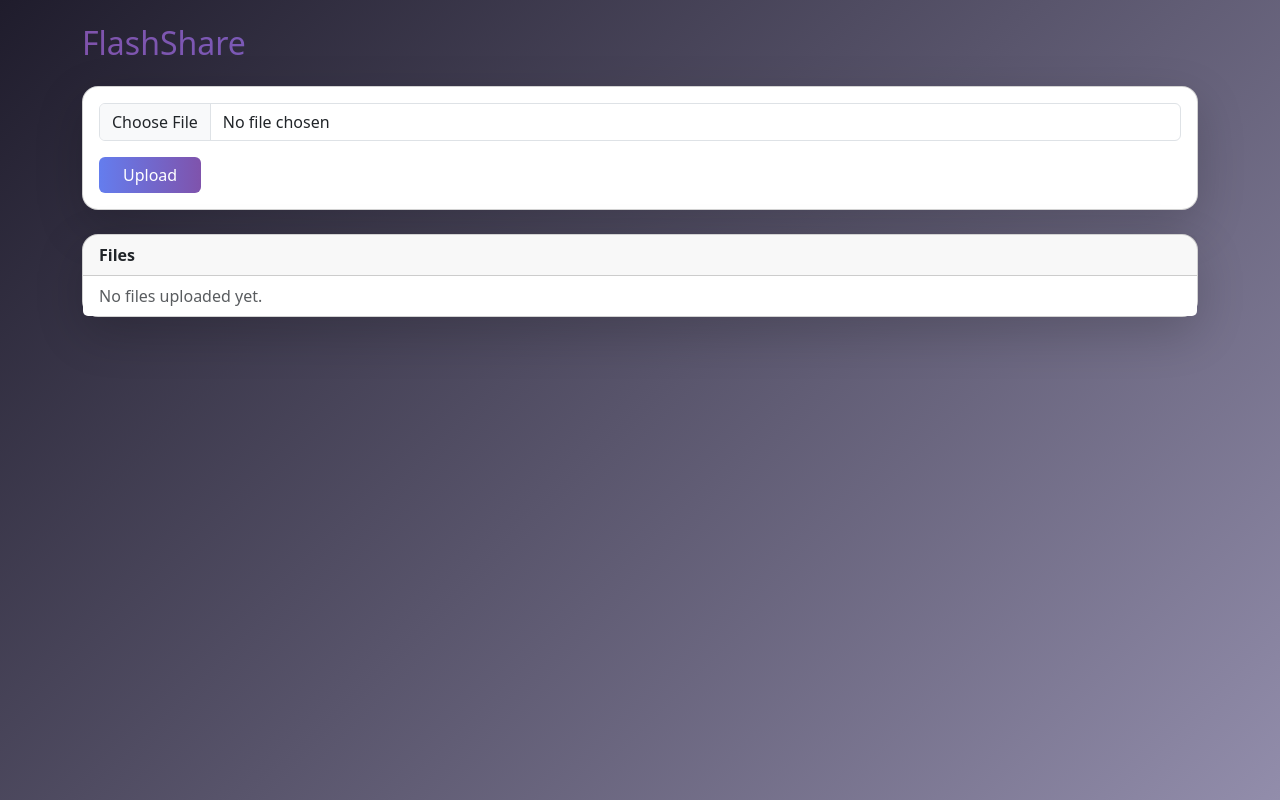
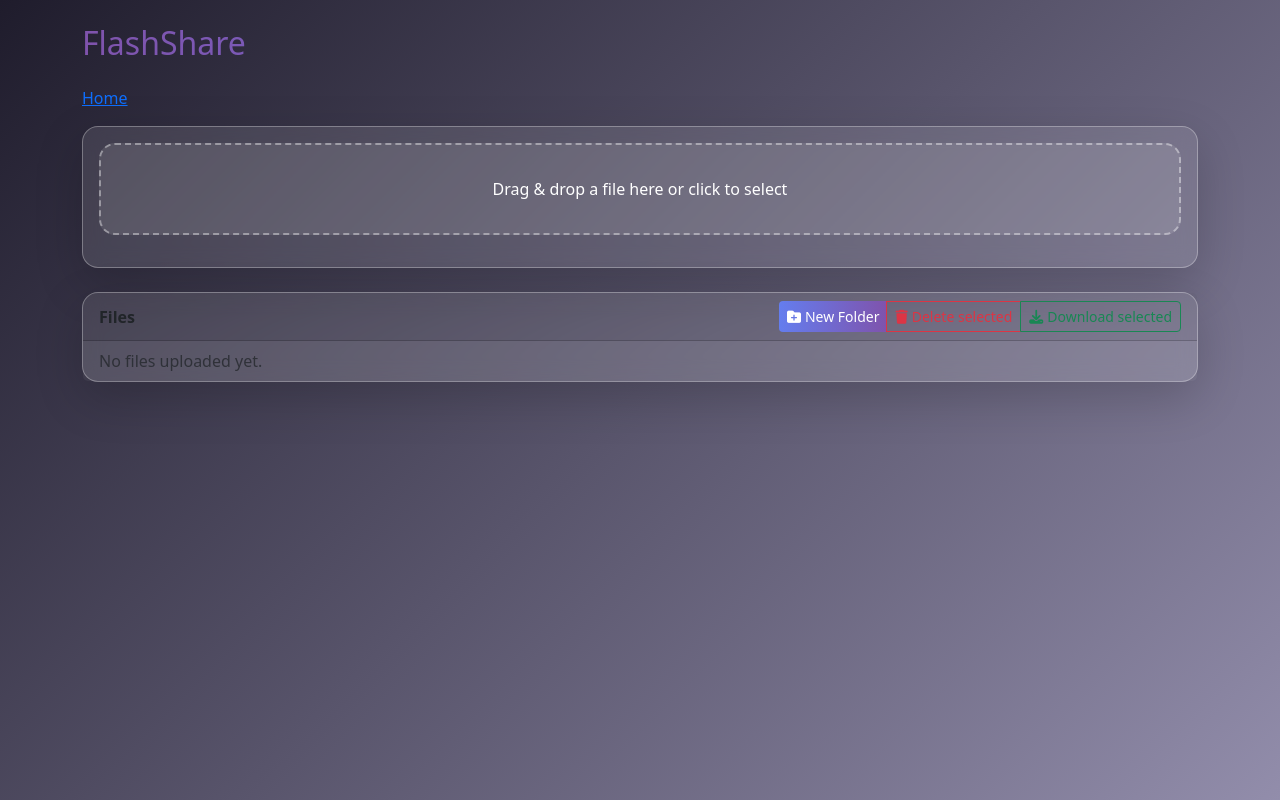
Before and after one commit to murryanbul/aitest, a Flask app: page / in a window 1280 px wide. Run offline with Flask 2, Linux system fonts and the light colour scheme; some libraries are stand-ins or nearby versions.

Commit message:
feat: modernize file action UI with modals

```diff
--- a/app.py
+++ b/app.py
@@ -1,67 +1,194 @@
 import os
+import io
+import shutil
+import zipfile
 from datetime import datetime
-from flask import Flask, render_template, request, redirect, url_for, send_from_directory, flash, jsonify
+from flask import (
+    Flask,
+    render_template,
+    request,
+    send_from_directory,
+    flash,
+    jsonify,
+    send_file,
+    abort,
+)
+from werkzeug.utils import secure_filename
+from werkzeug.exceptions import RequestEntityTooLarge
 
 UPLOAD_FOLDER = 'uploads'
-ALLOWED_EXTENSIONS = set(['txt', 'pdf', 'png', 'jpg', 'jpeg', 'gif', 'zip', 'mp4', 'mp3', 'csv', 'xlsx', 'docx'])
+ALLOWED_EXTENSIONS = {
+    'txt', 'pdf', 'png', 'jpg', 'jpeg', 'gif', 'zip',
+    'mp4', 'mp3', 'csv', 'xlsx', 'docx'
+}
+IMAGE_EXTENSIONS = {'png', 'jpg', 'jpeg', 'gif'}
 
 app = Flask(__name__)
 app.secret_key = "file-sharing-secret-key"
 app.config['UPLOAD_FOLDER'] = UPLOAD_FOLDER
+app.config['MAX_CONTENT_LENGTH'] = 50 * 1024 * 1024  # 50MB limit
 
 if not os.path.exists(UPLOAD_FOLDER):
     os.makedirs(UPLOAD_FOLDER)
 
+
+def safe_path(*paths):
+    base = os.path.abspath(app.config['UPLOAD_FOLDER'])
+    final = os.path.abspath(os.path.join(base, *paths))
+    if os.path.commonpath([final, base]) != base:
+        raise ValueError("Unsafe path")
+    return final
+
 def allowed_file(filename):
     return '.' in filename and filename.rsplit('.', 1)[1].lower() in ALLOWED_EXTENSIONS
 
-def get_files():
-    files = []
-    for filename in os.listdir(UPLOAD_FOLDER):
-        path = os.path.join(UPLOAD_FOLDER, filename)
-        stat = os.stat(path)
-        files.append({
-            'name': filename,
+def get_files(path=""):
+    directory = safe_path(path)
+    entries = []
+    for name in os.listdir(directory):
+        full = os.path.join(directory, name)
+        rel_path = os.path.join(path, name) if path else name
+        stat = os.stat(full)
+        is_folder = os.path.isdir(full)
+        extension = name.rsplit('.', 1)[1].lower() if '.' in name else ''
+        entries.append({
+            'name': name,
+            'path': rel_path.replace("\\", "/"),
             'size': stat.st_size,
             'date': datetime.fromtimestamp(stat.st_ctime).strftime("%Y-%m-%d %H:%M"),
+            'is_image': extension in IMAGE_EXTENSIONS,
+            'is_folder': is_folder,
         })
-    files.sort(key=lambda f: f['date'], reverse=True)
-    return files
+    entries.sort(key=lambda f: (not f['is_folder'], f['name'].lower()))
+    return entries
 
-@app.route('/', methods=['GET', 'POST'])
-def index():
-    if request.method == 'POST':
-        if 'file' not in request.files:
-            flash('No file part', 'danger')
-            return redirect(request.url)
-        file = request.files['file']
-        if file.filename == '':
-            flash('No selected file', 'danger')
-            return redirect(request.url)
-        if file and allowed_file(file.filename):
-            filename = file.filename
-            file.save(os.path.join(app.config['UPLOAD_FOLDER'], filename))
-            flash(f'Uploaded {filename} successfully!', 'success')
-            return redirect(url_for('index'))
-        else:
-            flash('File type not allowed.', 'danger')
-            return redirect(request.url)
-    files = get_files()
-    return render_template('index.html', files=files)
+@app.route('/', defaults={'path': ''})
+@app.route('/<path:path>')
+def index(path):
+    files = get_files(path)
+    breadcrumbs = []
+    if path:
+        parts = path.split('/')
+        accum = ''
+        for part in parts:
+            accum = os.path.join(accum, part) if accum else part
+            breadcrumbs.append({'name': part, 'path': accum.replace("\\", "/")})
+    return render_template('index.html', files=files, path=path, breadcrumbs=breadcrumbs)
 
-@app.route('/uploads/<filename>')
+
+@app.route('/upload', methods=['POST'])
+def upload():
+    path = request.args.get('path', '')
+    if 'file' not in request.files:
+        return jsonify({'success': False, 'error': 'No file part'}), 400
+    file = request.files['file']
+    if file.filename == '':
+        return jsonify({'success': False, 'error': 'No selected file'}), 400
+    if file and allowed_file(file.filename):
+        filename = secure_filename(file.filename)
+        dest = safe_path(path, filename)
+        os.makedirs(os.path.dirname(dest), exist_ok=True)
+        file.save(dest)
+        return jsonify({'success': True, 'filename': filename})
+    return jsonify({'success': False, 'error': 'File type not allowed'}), 400
+
+
+@app.errorhandler(RequestEntityTooLarge)
+def file_too_large(e):
+    return jsonify({'success': False, 'error': 'File too large (max 50MB)'}), 413
+
+@app.route('/uploads/<path:filename>')
 def uploaded_file(filename):
     return send_from_directory(app.config['UPLOAD_FOLDER'], filename)
 
-@app.route('/delete/<filename>', methods=['POST'])
-def delete_file(filename):
-    path = os.path.join(app.config['UPLOAD_FOLDER'], filename)
+@app.route('/delete/<path:filepath>', methods=['POST'])
+def delete_file(filepath):
+    try:
+        path = safe_path(filepath)
+    except ValueError:
+        return jsonify({'success': False}), 400
+    if os.path.isdir(path):
+        shutil.rmtree(path, ignore_errors=True)
+        flash(f"Deleted {filepath}.", "success")
+        return jsonify({'success': True})
     if os.path.exists(path):
         os.remove(path)
-        flash(f"Deleted {filename}.", "success")
+        flash(f"Deleted {filepath}.", "success")
         return jsonify({'success': True})
     flash("File not found.", "danger")
     return jsonify({'success': False}), 404
 
+
+@app.route('/rename/<path:filepath>', methods=['POST'])
+def rename_file(filepath):
+    data = request.get_json() or {}
+    new_name = secure_filename(data.get('new_name', ''))
+    if not new_name:
+        return jsonify({'success': False, 'error': 'Invalid name'}), 400
+    directory = os.path.dirname(filepath)
+    try:
+        src = safe_path(filepath)
+        dest = safe_path(directory, new_name)
+    except ValueError:
+        return jsonify({'success': False}), 400
+    if os.path.exists(src):
+        os.rename(src, dest)
+        return jsonify({'success': True})
+    return jsonify({'success': False, 'error': 'Not found'}), 404
+
+
+@app.route('/create_folder', methods=['POST'])
+def create_folder():
+    data = request.get_json() or {}
+    path = data.get('path', '')
+    name = secure_filename(data.get('folder_name', ''))
+    if not name:
+        return jsonify({'success': False, 'error': 'Invalid name'}), 400
+    try:
+        folder_path = safe_path(path, name)
+    except ValueError:
+        return jsonify({'success': False}), 400
+    if os.path.exists(folder_path):
+        return jsonify({'success': False, 'error': 'Exists'}), 400
+    os.makedirs(folder_path)
+    return jsonify({'success': True})
+
+
+@app.route('/bulk_delete', methods=['POST'])
+def bulk_delete():
+    paths = request.get_json().get('paths', [])
+    for rel in paths:
+        try:
+            target = safe_path(rel)
+        except ValueError:
+            continue
+        if os.path.isdir(target):
+            shutil.rmtree(target, ignore_errors=True)
+        elif os.path.exists(target):
+            os.remove(target)
+    return jsonify({'success': True})
+
+
+@app.route('/bulk_download', methods=['POST'])
+def bulk_download():
+    paths = request.get_json().get('paths', [])
+    buf = io.BytesIO()
+    with zipfile.ZipFile(buf, 'w') as zf:
+        for rel in paths:
+            try:
+                target = safe_path(rel)
+            except ValueError:
+                continue
+            if os.path.isdir(target):
+                for root, dirs, files in os.walk(target):
+                    for f in files:
+                        full = os.path.join(root, f)
+                        arcname = os.path.relpath(full, app.config['UPLOAD_FOLDER'])
+                        zf.write(full, arcname)
+            elif os.path.exists(target):
+                zf.write(target, rel)
+    buf.seek(0)
+    return send_file(buf, mimetype='application/zip', as_attachment=True, download_name='files.zip')
+
 if __name__ == '__main__':
     app.run(host="0.0.0.0", port=5050, debug=True)
--- a/requirements.txt
+++ b/requirements.txt
@@ -1 +1,2 @@
 Flask>=2.2
+gunicorn>=21.2
--- /dev/null
+++ b/static/app.js
@@ -0,0 +1,195 @@
+function postJSON(url, data) {
+  return fetch(url, {
+    method: 'POST',
+    headers: { 'Content-Type': 'application/json' },
+    body: JSON.stringify(data)
+  }).then(res => res.json());
+}
+
+function showAlert(msg, type = 'danger') {
+  const container = document.querySelector('.container');
+  if (!container) return;
+  const div = document.createElement('div');
+  div.className = `alert alert-${type} alert-dismissible fade`;
+  div.role = 'alert';
+  div.innerHTML = `${msg}<button type="button" class="btn-close" data-bs-dismiss="alert"></button>`;
+  container.prepend(div);
+  new bootstrap.Alert(div);
+  requestAnimationFrame(() => div.classList.add('show'));
+}
+
+let deletePaths = [];
+const confirmModalEl = document.getElementById('confirmModal');
+const confirmMessage = document.getElementById('confirmMessage');
+const confirmOkBtn = document.getElementById('confirmOkBtn');
+const confirmModal = confirmModalEl ? new bootstrap.Modal(confirmModalEl) : null;
+
+if (confirmOkBtn) {
+  confirmOkBtn.onclick = function () {
+    if (!deletePaths.length) return;
+    const paths = deletePaths.slice();
+    if (paths.length > 1) {
+      postJSON('/bulk_delete', { paths }).then(() => location.reload());
+    } else {
+      fetch('/delete/' + encodeURIComponent(paths[0]), { method: 'POST' })
+        .then(res => res.json())
+        .then(() => location.reload());
+    }
+  };
+}
+
+document.querySelectorAll('.delete-btn').forEach(btn => {
+  btn.onclick = function () {
+    deletePaths = [this.dataset.path];
+    if (confirmMessage) confirmMessage.textContent = 'Delete "' + this.dataset.path.split('/').pop() + '"?';
+    if (confirmModal) confirmModal.show();
+  };
+});
+
+let renamePath = null;
+const renameModalEl = document.getElementById('renameModal');
+const renameModal = renameModalEl ? new bootstrap.Modal(renameModalEl) : null;
+const renameInput = document.getElementById('renameInput');
+const renameSaveBtn = document.getElementById('renameSaveBtn');
+
+document.querySelectorAll('.rename-btn').forEach(btn => {
+  btn.onclick = function () {
+    renamePath = this.dataset.path;
+    if (renameInput) renameInput.value = renamePath.split('/').pop();
+    if (renameModal) renameModal.show();
+  };
+});
+
+if (renameSaveBtn) {
+  renameSaveBtn.onclick = function () {
+    const newName = renameInput.value.trim();
+    if (!newName) return;
+    fetch('/rename/' + encodeURIComponent(renamePath), {
+      method: 'POST',
+      headers: { 'Content-Type': 'application/json' },
+      body: JSON.stringify({ new_name: newName })
+    }).then(res => res.json()).then(d => {
+      if (d.success) location.reload();
+      else showAlert('Rename failed');
+    });
+  };
+}
+
+document.querySelectorAll('.qr-btn').forEach(btn => {
+  btn.onclick = function () {
+    const url = this.dataset.url;
+    const container = document.getElementById('qrContainer');
+    if (!container) return;
+    container.innerHTML = '';
+    new QRCode(container, url);
+    if (typeof bootstrap !== 'undefined') {
+      new bootstrap.Modal(document.getElementById('qrModal')).show();
+    }
+  };
+});
+
+const dropZone = document.getElementById('dropZone');
+const fileInput = document.getElementById('fileInput');
+const progress = document.getElementById('uploadProgress');
+const progressBar = progress ? progress.querySelector('.progress-bar') : null;
+
+function handleFiles(files) {
+  if (!files || !files.length) return;
+  uploadFile(files[0]);
+}
+
+function uploadFile(file) {
+  const formData = new FormData();
+  formData.append('file', file);
+  const xhr = new XMLHttpRequest();
+  xhr.open('POST', '/upload?path=' + encodeURIComponent(CURRENT_PATH));
+  xhr.upload.addEventListener('progress', (e) => {
+    if (e.lengthComputable && progress && progressBar) {
+      progress.classList.remove('d-none');
+      const percent = (e.loaded / e.total) * 100;
+      progressBar.style.width = percent + '%';
+    }
+  });
+  xhr.onload = () => {
+    if (progress && progressBar) {
+      progress.classList.add('d-none');
+      progressBar.style.width = '0%';
+    }
+    if (xhr.status === 200) {
+      location.reload();
+    } else {
+      showAlert('Upload failed');
+    }
+  };
+  xhr.send(formData);
+}
+
+if (dropZone && fileInput) {
+  dropZone.addEventListener('click', () => fileInput.click());
+  dropZone.addEventListener('dragover', (e) => {
+    e.preventDefault();
+    dropZone.classList.add('dragover');
+  });
+  dropZone.addEventListener('dragleave', () => dropZone.classList.remove('dragover'));
+  dropZone.addEventListener('drop', (e) => {
+    e.preventDefault();
+    dropZone.classList.remove('dragover');
+    handleFiles(e.dataTransfer.files);
+  });
+  fileInput.addEventListener('change', () => handleFiles(fileInput.files));
+}
+
+const folderModalEl = document.getElementById('folderModal');
+const folderModal = folderModalEl ? new bootstrap.Modal(folderModalEl) : null;
+const folderNameInput = document.getElementById('folderNameInput');
+const folderCreateBtn = document.getElementById('folderCreateBtn');
+
+const newFolderBtn = document.getElementById('newFolderBtn');
+if (newFolderBtn && folderModal) {
+  newFolderBtn.onclick = function () {
+    if (folderNameInput) folderNameInput.value = '';
+    folderModal.show();
+  };
+}
+
+if (folderCreateBtn) {
+  folderCreateBtn.onclick = function () {
+    const name = folderNameInput.value.trim();
+    if (!name) return;
+    postJSON('/create_folder', { path: CURRENT_PATH, folder_name: name })
+      .then(d => { if (d.success) location.reload(); else showAlert('Failed to create folder'); });
+  };
+}
+
+const bulkDeleteBtn = document.getElementById('bulkDeleteBtn');
+if (bulkDeleteBtn) {
+  bulkDeleteBtn.onclick = function () {
+    const selected = Array.from(document.querySelectorAll('.select-box:checked')).map(cb => cb.value);
+    if (!selected.length) return;
+    deletePaths = selected;
+    if (confirmMessage) confirmMessage.textContent = 'Delete selected items?';
+    if (confirmModal) confirmModal.show();
+  };
+}
+
+const bulkDownloadBtn = document.getElementById('bulkDownloadBtn');
+if (bulkDownloadBtn) {
+  bulkDownloadBtn.onclick = function () {
+    const selected = Array.from(document.querySelectorAll('.select-box:checked')).map(cb => cb.value);
+    if (!selected.length) return;
+    fetch('/bulk_download', {
+      method: 'POST',
+      headers: { 'Content-Type': 'application/json' },
+      body: JSON.stringify({ paths: selected })
+    }).then(res => res.blob()).then(blob => {
+      const url = URL.createObjectURL(blob);
+      const a = document.createElement('a');
+      a.href = url;
+      a.download = 'files.zip';
+      document.body.appendChild(a);
+      a.click();
+      a.remove();
+      URL.revokeObjectURL(url);
+    });
+  };
+}
--- a/static/style.css
+++ b/static/style.css
@@ -1,20 +1,64 @@
 body {
     background: linear-gradient(135deg, #1f1c2c 0%, #928dab 100%);
     min-height: 100vh;
+    color: #fff;
 }
 .card {
     border-radius: 1rem;
+    background: rgba(255, 255, 255, 0.1);
+    backdrop-filter: blur(10px);
+    border: 1px solid rgba(255, 255, 255, 0.3);
 }
 .text-gradient {
     background: linear-gradient(90deg, #7f53ac, #647dee);
     -webkit-background-clip: text;
     -webkit-text-fill-color: transparent;
 }
+.upload-area {
+    border: 2px dashed rgba(255, 255, 255, 0.4);
+    padding: 2rem;
+    text-align: center;
+    cursor: pointer;
+    border-radius: 1rem;
+    color: #fff;
+    background: rgba(255, 255, 255, 0.1);
+}
+.upload-area.dragover {
+    background: rgba(255, 255, 255, 0.2);
+}
 .file-row .file-icon {
     font-size: 1.5em;
     vertical-align: middle;
+}
+.thumb {
+    width: 40px;
+    height: 40px;
+    object-fit: cover;
+    border-radius: 0.25rem;
+}
+.list-group-item {
+    background: rgba(255, 255, 255, 0.05);
+    color: #fff;
+    border: 1px solid rgba(255, 255, 255, 0.1);
 }
 .btn-primary {
     background: linear-gradient(90deg, #647dee, #7f53ac);
     border: none;
 }
+
+/* tighter rows */
+.file-row {
+    padding-top: 0.25rem;
+    padding-bottom: 0.25rem;
+}
+
+/* small round icon buttons */
+.btn-icon {
+    width: 32px;
+    height: 32px;
+    display: inline-flex;
+    align-items: center;
+    justify-content: center;
+    border-radius: 50%;
+    padding: 0;
+}
--- a/templates/index.html
+++ b/templates/index.html
@@ -5,6 +5,7 @@
     <title>FlashShare – File Sharing App</title>
     <meta name="viewport" content="width=device-width, initial-scale=1">
       <link href="https://cdn.jsdelivr.net/npm/bootstrap@5.3.3/dist/css/bootstrap.min.css" rel="stylesheet">
+      <link rel="stylesheet" href="https://cdnjs.cloudflare.com/ajax/libs/font-awesome/6.5.1/css/all.min.css">
       <link href="{{ url_for('static', filename='style.css') }}" rel="stylesheet">
 </head>
 <body>
@@ -20,33 +21,72 @@
       {% endif %}
     {% endwith %}
 
+    <nav aria-label="breadcrumb" class="mb-3">
+      <ol class="breadcrumb">
+        <li class="breadcrumb-item"><a href="{{ url_for('index') }}">Home</a></li>
+        {% for crumb in breadcrumbs %}
+          {% if loop.last %}
+            <li class="breadcrumb-item active" aria-current="page">{{ crumb.name }}</li>
+          {% else %}
+            <li class="breadcrumb-item"><a href="{{ url_for('index', path=crumb.path) }}">{{ crumb.name }}</a></li>
+          {% endif %}
+        {% endfor %}
+      </ol>
+    </nav>
+
     <!-- Upload Card -->
     <div class="card shadow-lg mb-4">
       <div class="card-body">
-        <form action="" method="post" enctype="multipart/form-data" id="uploadForm">
-          <div class="mb-3">
-            <input class="form-control" type="file" name="file" id="fileInput" required>
+        <form enctype="multipart/form-data" id="uploadForm">
+          <div id="dropZone" class="upload-area mb-3">
+            Drag & drop a file here or click to select
+            <input type="file" name="file" id="fileInput" hidden>
           </div>
-          <button class="btn btn-primary px-4" type="submit">Upload</button>
+          <div class="progress d-none" id="uploadProgress">
+            <div class="progress-bar" role="progressbar"></div>
+          </div>
         </form>
       </div>
     </div>
 
     <!-- File List -->
     <div class="card shadow-lg">
-      <div class="card-header fw-bold">Files</div>
+        <div class="card-header d-flex justify-content-between align-items-center fw-bold">
+          Files
+          <div class="btn-group btn-group-sm">
+            <button class="btn btn-primary" id="newFolderBtn"><i class="fa-solid fa-folder-plus me-1"></i>New Folder</button>
+            <button class="btn btn-outline-danger" id="bulkDeleteBtn"><i class="fa-solid fa-trash me-1"></i>Delete selected</button>
+            <button class="btn btn-outline-success" id="bulkDownloadBtn"><i class="fa-solid fa-download me-1"></i>Download selected</button>
+          </div>
+        </div>
       <ul class="list-group list-group-flush" id="fileList">
         {% for file in files %}
             <li class="list-group-item d-flex align-items-center justify-content-between file-row">
-            <div>
+              <div class="d-flex align-items-center flex-grow-1">
+                <input type="checkbox" class="form-check-input me-2 select-box" value="{{ file.path }}">
+                {% if file.is_folder %}
+                  <span class="file-icon me-2">📁</span>
+                  <a href="{{ url_for('index', path=file.path) }}" class="text-decoration-none text-white flex-grow-1">{{ file.name }}</a>
+                {% else %}
+                  {% if file.is_image %}
+                    <img src="{{ url_for('uploaded_file', filename=file.path) }}" class="thumb me-2" alt="thumbnail">
+                  {% else %}
                     <span class="file-icon me-2">📄</span>
+                  {% endif %}
+                  <div class="flex-grow-1">
                     <span class="fw-semibold">{{ file.name }}</span>
                     <span class="badge bg-secondary ms-2">{{ (file.size/1024)|round(1) }} KB</span>
                     <small class="text-muted ms-3">{{ file.date }}</small>
                   </div>
-            <div>
-              <a href="{{ url_for('uploaded_file', filename=file.name) }}" class="btn btn-outline-success btn-sm" download>Download</a>
-              <button class="btn btn-outline-danger btn-sm ms-2 delete-btn" data-filename="{{ file.name }}">Delete</button>
+                {% endif %}
+              </div>
+              <div class="btn-group btn-group-sm ms-2">
+                {% if not file.is_folder %}
+                  <button class="btn btn-outline-secondary btn-icon qr-btn" data-url="{{ url_for('uploaded_file', filename=file.path, _external=True) }}"><i class="fa-solid fa-qrcode"></i></button>
+                  <button class="btn btn-outline-primary btn-icon rename-btn" data-path="{{ file.path }}"><i class="fa-solid fa-pen"></i></button>
+                  <a href="{{ url_for('uploaded_file', filename=file.path) }}" class="btn btn-outline-success btn-icon" download><i class="fa-solid fa-download"></i></a>
+                {% endif %}
+                <button class="btn btn-outline-danger btn-icon delete-btn" data-path="{{ file.path }}"><i class="fa-solid fa-trash"></i></button>
               </div>
             </li>
         {% else %}
@@ -57,16 +97,78 @@
 </div>
 
 <script src="https://cdn.jsdelivr.net/npm/bootstrap@5.3.3/dist/js/bootstrap.bundle.min.js"></script>
-<script>
-document.querySelectorAll('.delete-btn').forEach(btn => {
-    btn.onclick = function() {
-        if (confirm('Delete "' + this.dataset.filename + '"?')) {
-            fetch('/delete/' + encodeURIComponent(this.dataset.filename), {method:'POST'})
-            .then(res => res.json())
-            .then(data => location.reload());
-        }
-    }
-});
-</script>
+<script src="https://cdnjs.cloudflare.com/ajax/libs/qrcodejs/1.0.0/qrcode.min.js"></script>
+<script>const CURRENT_PATH = "{{ path }}";</script>
+  <script src="{{ url_for('static', filename='app.js') }}"></script>
+
+  <!-- QR Modal -->
+  <div class="modal fade" id="qrModal" tabindex="-1">
+  <div class="modal-dialog">
+    <div class="modal-content">
+      <div class="modal-header">
+        <h5 class="modal-title">QR Code</h5>
+        <button type="button" class="btn-close" data-bs-dismiss="modal"></button>
+      </div>
+      <div class="modal-body text-center">
+        <div id="qrContainer"></div>
+      </div>
+      </div>
+    </div>
+  </div>
+
+  <!-- Rename Modal -->
+  <div class="modal fade" id="renameModal" tabindex="-1">
+    <div class="modal-dialog">
+      <div class="modal-content">
+        <div class="modal-header">
+          <h5 class="modal-title">Rename</h5>
+          <button type="button" class="btn-close" data-bs-dismiss="modal"></button>
+        </div>
+        <div class="modal-body">
+          <input type="text" class="form-control" id="renameInput">
+        </div>
+        <div class="modal-footer">
+          <button type="button" class="btn btn-secondary" data-bs-dismiss="modal">Cancel</button>
+          <button type="button" class="btn btn-primary" id="renameSaveBtn">Save</button>
+        </div>
+      </div>
+    </div>
+  </div>
+
+  <!-- New Folder Modal -->
+  <div class="modal fade" id="folderModal" tabindex="-1">
+    <div class="modal-dialog">
+      <div class="modal-content">
+        <div class="modal-header">
+          <h5 class="modal-title">New Folder</h5>
+          <button type="button" class="btn-close" data-bs-dismiss="modal"></button>
+        </div>
+        <div class="modal-body">
+          <input type="text" class="form-control" id="folderNameInput" placeholder="Folder name">
+        </div>
+        <div class="modal-footer">
+          <button type="button" class="btn btn-secondary" data-bs-dismiss="modal">Cancel</button>
+          <button type="button" class="btn btn-primary" id="folderCreateBtn">Create</button>
+        </div>
+      </div>
+    </div>
+  </div>
+
+  <!-- Confirm Modal -->
+  <div class="modal fade" id="confirmModal" tabindex="-1">
+    <div class="modal-dialog">
+      <div class="modal-content">
+        <div class="modal-header">
+          <h5 class="modal-title">Confirm</h5>
+          <button type="button" class="btn-close" data-bs-dismiss="modal"></button>
+        </div>
+        <div class="modal-body" id="confirmMessage"></div>
+        <div class="modal-footer">
+          <button type="button" class="btn btn-secondary" data-bs-dismiss="modal">Cancel</button>
+          <button type="button" class="btn btn-danger" id="confirmOkBtn">Delete</button>
+        </div>
+      </div>
+    </div>
+  </div>
 </body>
 </html>
```
Also changed, not shown: README.md. Lines whose indentation alone changed are shown as unchanged.
